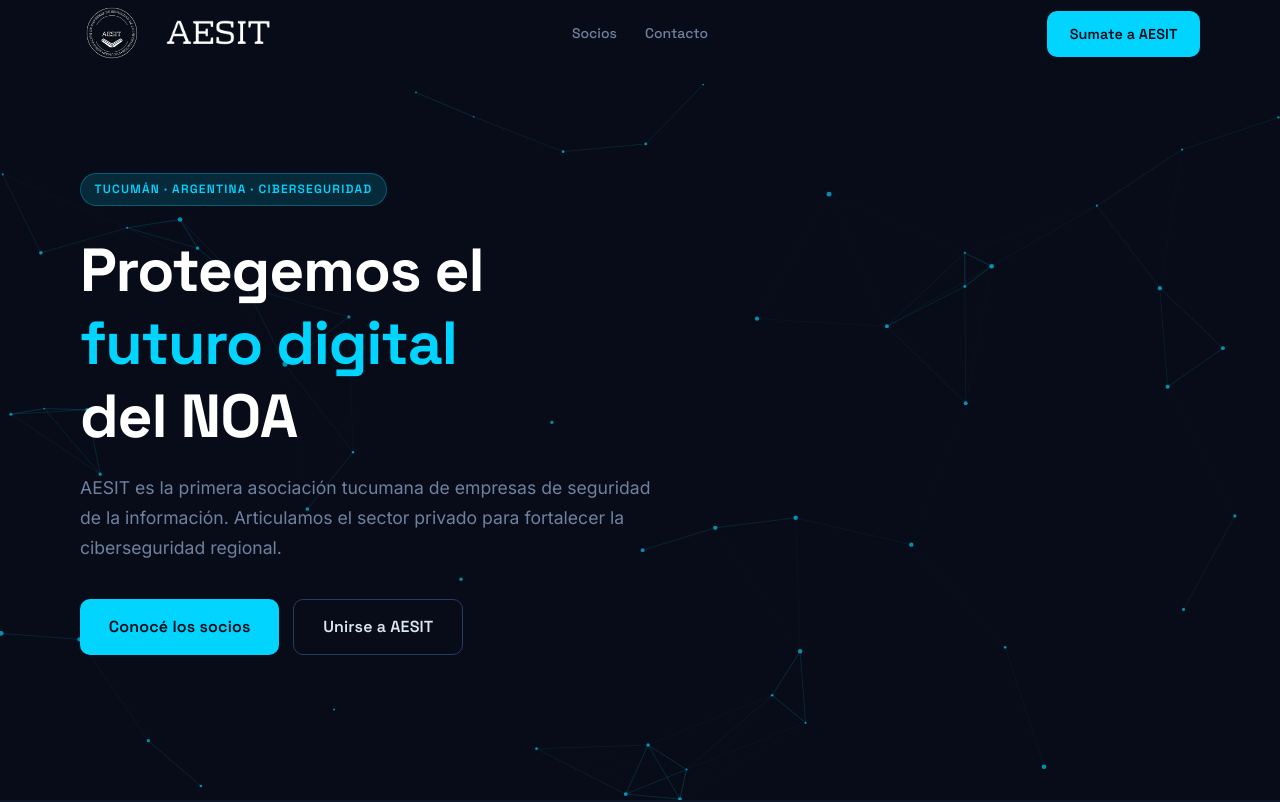
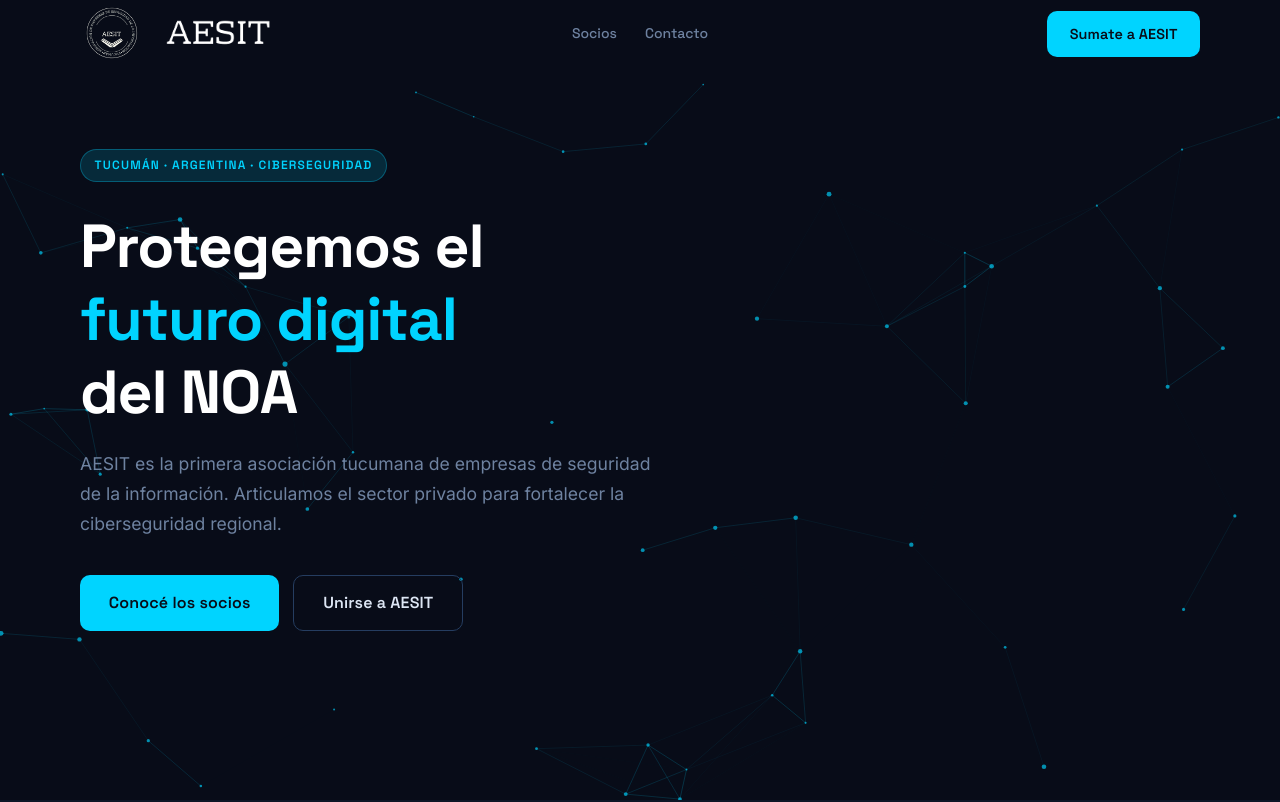
Before and after one commit to devbytorrescampi/landing-aesit, a Next.js app: page / in a window 1280 px wide. Shown: the top 802 px of the page. Built offline with nearby package versions, Linux system fonts and the light colour scheme.

Commit message:
style: reducir espacio entre header y badge del hero

```diff
--- a/app/globals.css
+++ b/app/globals.css
@@ -405,7 +405,7 @@
   position: relative;
   z-index: 1;
   max-width: 720px;
-  padding-block: 5rem 4rem;
+  padding-block: 2rem 4rem;
 }
 
 .hero__badge {
```
